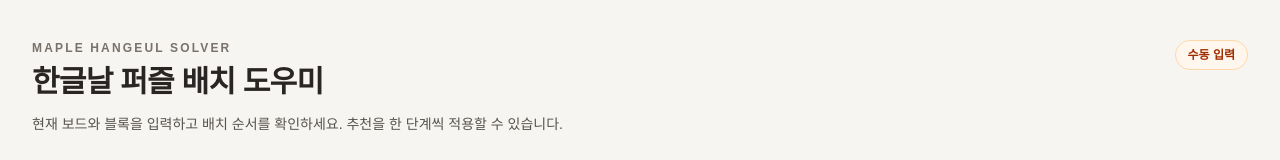
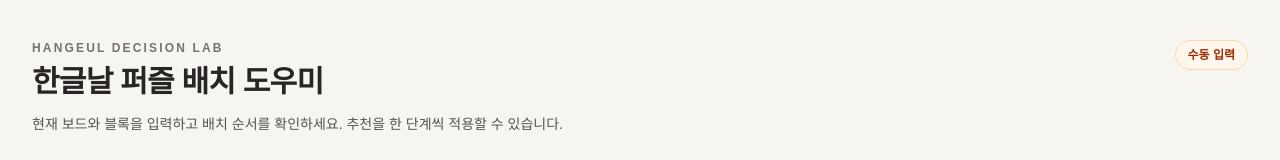
Before and after one commit to jhpark-jarvis/hangeul-decision-lab, a Next.js app: page / in a window 1280 px wide. Shown: the top 160 px of the page. Built offline with nearby package versions, Linux system fonts and the light colour scheme.

Commit message:
chore: name the project Hangeul Decision Lab

```diff
--- a/package.json
+++ b/package.json
@@ -1,5 +1,5 @@
 {
-  "name": "maple-hangeul-solver",
+  "name": "hangeul-decision-lab",
   "version": "0.1.0",
   "private": true,
   "type": "module",
--- a/src/app/layout.tsx
+++ b/src/app/layout.tsx
@@ -2,7 +2,7 @@ import type { Metadata } from "next";
 import "./globals.css";
 
 export const metadata: Metadata = {
-  title: "메이플 한글날 퍼즐 · 배치 도우미",
+  title: "Hangeul Decision Lab · 한글날 퍼즐 배치 도우미",
   description:
     "16행 × 10열 보드와 블록을 직접 입력하고 배치 순서를 분석하는 도구",
 };
--- a/src/app/page.tsx
+++ b/src/app/page.tsx
@@ -6,7 +6,7 @@ export default function HomePage() {
       <header className="mb-8 flex flex-wrap items-start justify-between gap-4 border-b border-stone-200 pb-6">
         <div>
           <p className="mb-2 text-xs font-semibold tracking-[0.18em] text-stone-500">
-            MAPLE HANGEUL SOLVER
+            HANGEUL DECISION LAB
           </p>
           <h1 className="text-2xl font-bold tracking-tight sm:text-3xl">
             한글날 퍼즐 배치 도우미
```
